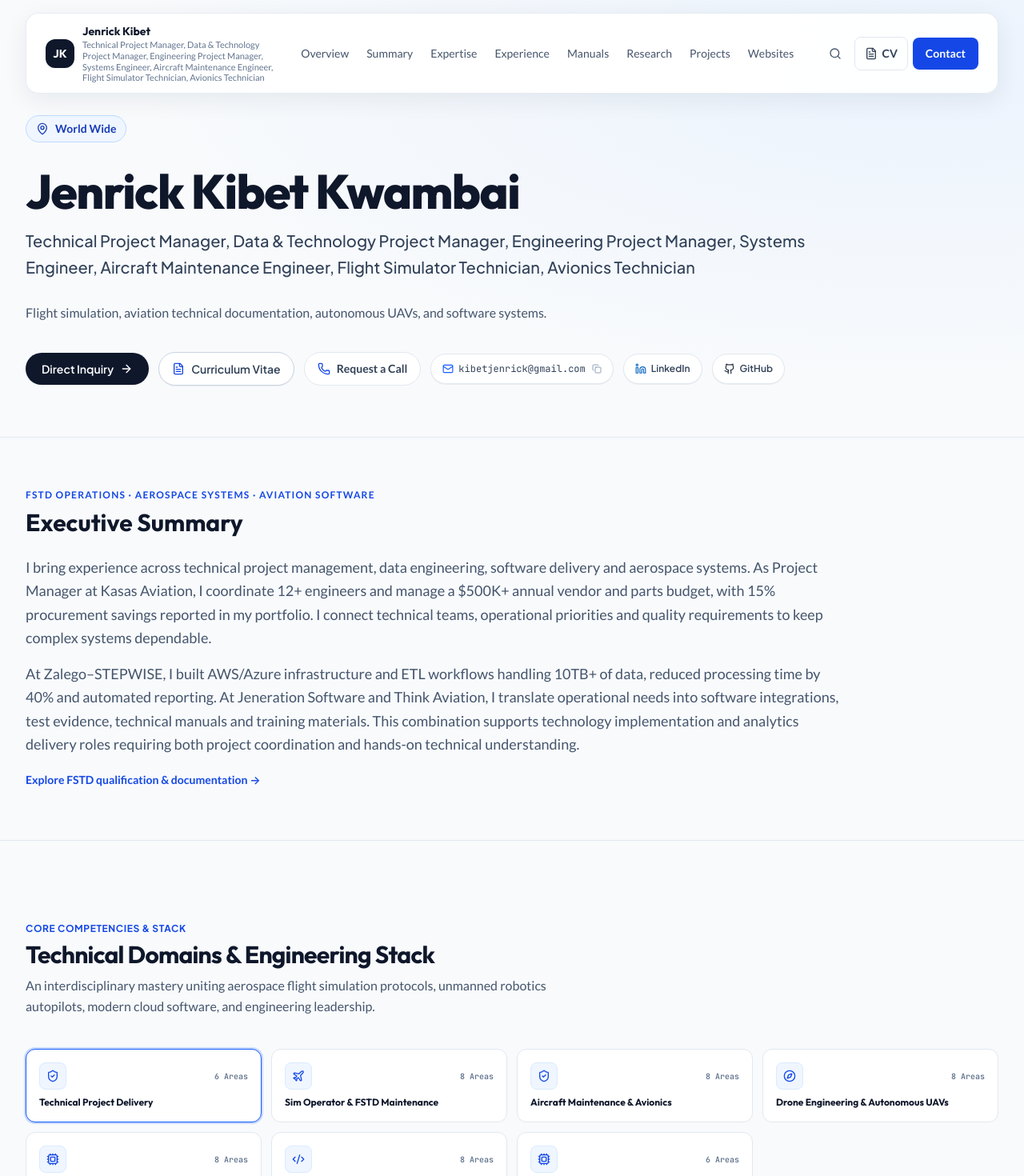
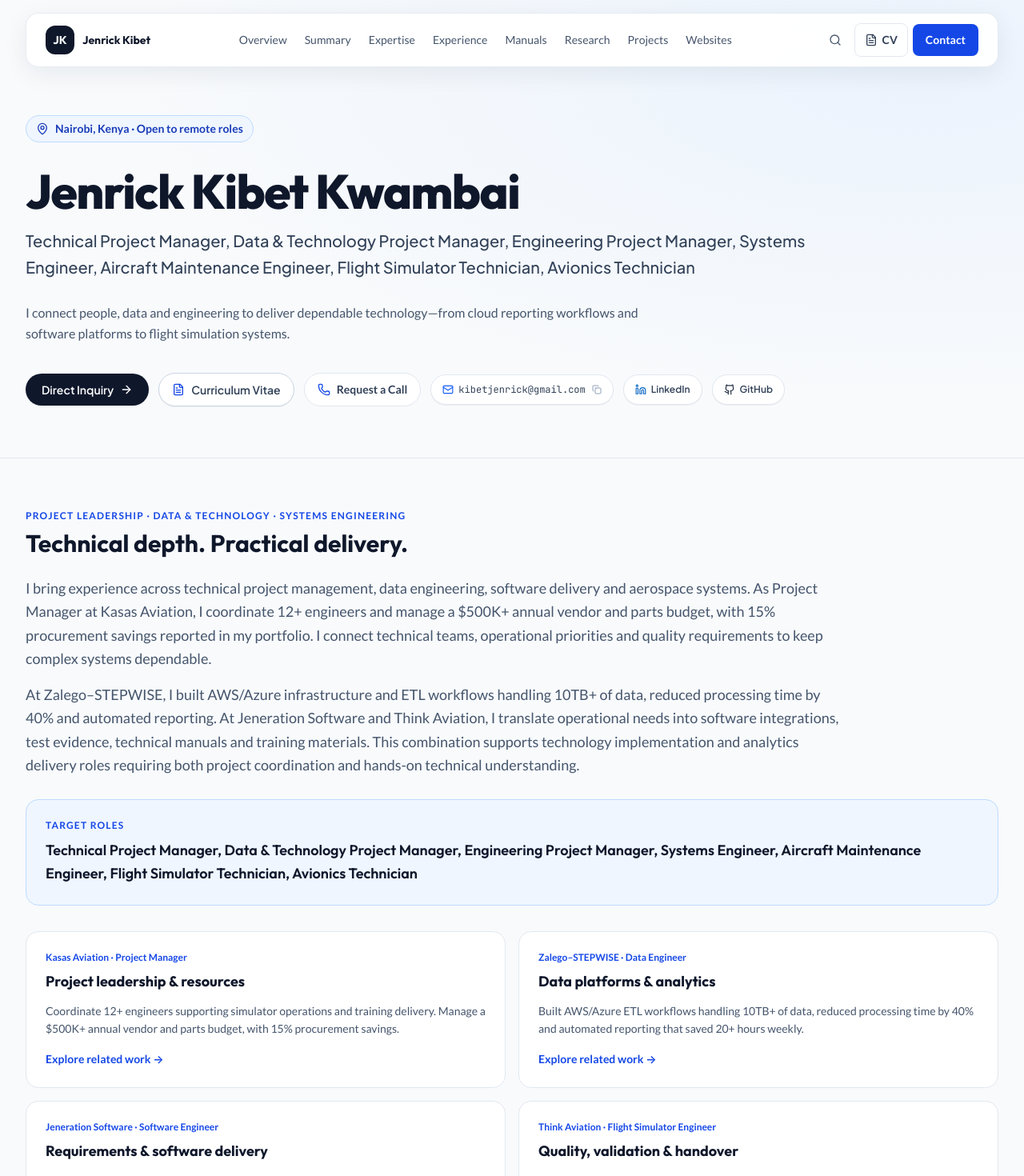
Before and after one commit to kibetKwambai/Jenrick-Kibet-Kwambai, a React (Vite) app: page / in a window 1280 px wide. Shown: the top 1470 px of the page at 80% size. Built offline with nearby package versions, Linux system fonts and the light colour scheme.

Commit message:
Improve project manager positioning
Remove the role summary from the navigation brand and publish the JD-aligned hero, professional summary, skills, experience and CV updates.

```diff
--- a/src/components/ExperienceTimeline.tsx
+++ b/src/components/ExperienceTimeline.tsx
@@ -55,7 +55,7 @@ export const ExperienceTimeline: React.FC<ExperienceTimelineProps> = ({ onSelect
             Work Experience & Systems Leadership
           </h2>
           <p className="font-body text-sm sm:text-base text-slate-600 mt-2 max-w-2xl leading-relaxed">
-            Spanning commercial aviation flight simulation training devices (FSTD), Kenya Defense Forces (DEFTEC) jet turbine engines, police airwing fleet maintenance, and autonomous UAV flight controllers.
+            Project leadership, cloud data engineering, software implementation and aviation systems—supported by earlier research, commercial and maintenance roles.
           </p>
         </div>
 
--- a/src/components/Hero.tsx
+++ b/src/components/Hero.tsx
@@ -30,7 +30,7 @@ export const Hero: React.FC<HeroProps> = ({ onOpenContact, onOpenResume }) => {
   return (
     <section id="overview" className="pt-28 sm:pt-36 pb-12 sm:pb-16 px-4 sm:px-6 lg:px-8 max-w-[102.4rem] mx-auto">
       <div className="space-y-7">
-        <span className="inline-flex items-center gap-2 rounded-full border border-blue-200 bg-blue-50 px-3 py-1.5 text-sm font-semibold text-blue-800"><MapPin className="h-4 w-4" aria-hidden="true" />World Wide</span>
+        <span className="inline-flex items-center gap-2 rounded-full border border-blue-200 bg-blue-50 px-3 py-1.5 text-sm font-semibold text-blue-800"><MapPin className="h-4 w-4" aria-hidden="true" />Nairobi, Kenya · Open to remote roles</span>
 
         {/* Executive Headline in Outfit font */}
         <div className="space-y-3">
@@ -42,7 +42,7 @@ export const Hero: React.FC<HeroProps> = ({ onOpenContact, onOpenResume }) => {
           </p>
         </div>
 
-        <p className="font-body text-base text-slate-600 max-w-3xl leading-relaxed">Flight simulation, aviation technical documentation, autonomous UAVs, and software systems.</p>
+        <p className="font-body text-base text-slate-600 max-w-3xl leading-relaxed">I connect people, data and engineering to deliver dependable technology—from cloud reporting workflows and software platforms to flight simulation systems.</p>
 
         {/* Action Group */}
         <div className="pt-2 flex flex-wrap items-center gap-3">
--- a/src/components/Navbar.tsx
+++ b/src/components/Navbar.tsx
@@ -1,6 +1,5 @@
 import React,{useState,useEffect} from 'react';
 import {Menu,X,FileText,Search,ArrowUpRight} from 'lucide-react';
-import {PROFILE_INFO} from '../data/profileData';
 import {useDialogFocus} from './useDialogFocus';
 const links=[['Overview','overview'],['Summary','summary'],['Expertise','skills'],['Experience','experience'],['Manuals','technical-manuals'],['Research','publications'],['Projects','projects'],['Websites','websites']];
 export const Navbar:React.FC<{onOpenContact:()=>void;onOpenResume:()=>void;onOpenCommandPalette:()=>void}>=({onOpenContact,onOpenResume,onOpenCommandPalette})=>{
@@ -11,7 +10,7 @@ export const Navbar:React.FC<{onOpenContact:()=>void;onOpenResume:()=>void;onOpe
   return <header className="fixed top-0 inset-x-0 z-50 px-3 sm:px-6 lg:px-8 pt-3 sm:pt-4">
     {open&&<div className="fixed inset-0 bg-slate-950/40 backdrop-blur-sm xl:hidden" onClick={()=>setOpen(false)} aria-hidden="true"/>}
     <div className="relative max-w-[102.4rem] mx-auto"><div className="flex items-center justify-between gap-3 rounded-2xl border border-slate-200/80 bg-white/95 backdrop-blur-xl px-4 sm:px-6 py-3 shadow-[0_8px_30px_rgba(15,23,42,0.07)]">
-      <a href="#overview" onClick={e=>{e.preventDefault();navigate('overview');}} id="nav-brand-link" className="flex items-center gap-2.5 min-w-0"><span className="flex items-center justify-center w-9 h-9 shrink-0 rounded-xl bg-slate-900 text-white font-heading font-bold text-sm">JK</span><span className="min-w-0"><span className="block font-heading font-bold text-sm text-slate-900">Jenrick Kibet</span><span className="hidden sm:block text-[11px] leading-tight text-slate-500 max-w-[240px]">{PROFILE_INFO.headline}</span></span></a>
+      <a href="#overview" onClick={e=>{e.preventDefault();navigate('overview');}} id="nav-brand-link" className="flex items-center gap-2.5 min-w-0"><span className="flex items-center justify-center w-9 h-9 shrink-0 rounded-xl bg-slate-900 text-white font-heading font-bold text-sm">JK</span><span className="block font-heading font-bold text-sm text-slate-900">Jenrick Kibet</span></a>
       <nav aria-label="Main navigation" className="hidden xl:flex items-center gap-0.5">{links.map(([label,id])=><button key={id} onClick={()=>navigate(id)} className="text-sm px-2.5 py-2 rounded-lg text-slate-600 hover:bg-slate-100 hover:text-slate-950">{label}</button>)}</nav>
       <div className="flex items-center gap-1.5"><button onClick={onOpenCommandPalette} aria-label="Search profile" className="hidden sm:block p-2.5 text-slate-600 hover:bg-slate-100 rounded-lg"><Search className="w-4 h-4"/></button><button onClick={onOpenResume} className="hidden sm:inline-flex items-center gap-1.5 px-3 py-2.5 rounded-lg border border-slate-200 text-sm font-semibold text-slate-700"><FileText className="w-4 h-4"/>CV</button><button onClick={onOpenContact} className="px-3 sm:px-4 py-2.5 rounded-lg bg-blue-700 hover:bg-blue-800 text-white text-sm font-semibold">Contact</button><button aria-expanded={open} aria-controls="mobile-navigation" aria-label={open?'Close navigation menu':'Open navigation menu'} onClick={()=>setOpen(!open)} className="xl:hidden p-2.5 rounded-lg text-slate-800 hover:bg-slate-100">{open?<X className="w-5 h-5"/>:<Menu className="w-5 h-5"/>}</button></div>
     </div>
--- a/src/components/ProfessionalSummary.tsx
+++ b/src/components/ProfessionalSummary.tsx
@@ -1,3 +1,50 @@
 import React from 'react';
-import {EXECUTIVE_SUMMARY,HYBRID_SUMMARY} from '../data/careerContent';
-export const ProfessionalSummary:React.FC=()=> <section id="summary" className="py-12 sm:py-16 px-4 sm:px-6 lg:px-8 max-w-[102.4rem] mx-auto border-t border-slate-200 scroll-mt-28"><p className="text-xs font-bold uppercase tracking-widest text-blue-700">FSTD Operations · Aerospace Systems · Aviation Software</p><h2 className="font-heading text-2xl sm:text-3xl font-bold text-slate-900 mt-2">Executive Summary</h2><div className="max-w-5xl space-y-4 mt-6 text-base sm:text-lg leading-relaxed text-slate-600"><p>{EXECUTIVE_SUMMARY}</p><p>{HYBRID_SUMMARY}</p></div><a href="#technical-manuals" className="inline-block mt-5 text-sm font-semibold text-blue-700">Explore FSTD qualification & documentation →</a></section>;
+import { EXECUTIVE_SUMMARY, HYBRID_SUMMARY } from '../data/careerContent';
+
+const deliveryEvidence = [
+  { title: 'Project leadership & resources', source: 'Kasas Aviation · Project Manager', text: 'Coordinate 12+ engineers supporting simulator operations and training delivery. Manage a $500K+ annual vendor and parts budget, with 15% procurement savings.', href: '#experience' },
+  { title: 'Data platforms & analytics', source: 'Zalego–STEPWISE · Data Engineer', text: 'Built AWS/Azure ETL workflows handling 10TB+ of data, reduced processing time by 40% and automated reporting that saved 20+ hours weekly.', href: '#experience' },
+  { title: 'Requirements & software delivery', source: 'Jeneration Software · Software Engineer', text: 'Translate operational needs into scheduling tools, e-learning workflows, AI–website integrations and embedded telemetry interfaces.', href: '#websites' },
+  { title: 'Quality, validation & handover', source: 'Think Aviation · Flight Simulator Engineer', text: 'Support QTG preparation and qualification activities with technical records, maintenance programmes, test evidence, manuals and instructor training.', href: '#technical-manuals' }
+];
+
+const deliveryApproach = [
+  { title: 'Define & plan', text: 'Agree the charter, roadmap, scope, schedule, budget, resource owners and measurable KPIs. Capture business requirements in a BRD and link them to functional specifications, technical designs and acceptance criteria.' },
+  { title: 'Govern & communicate', text: 'Use a weekly RAID log, dependency tracking and change control. Tailor weekly team updates and monthly dashboards to delivery needs; agree escalation paths and Steering Committee reviews with the sponsor.' },
+  { title: 'Validate & transition', text: 'Track vendor deliverables and SLA expectations. Plan integration testing and UAT against requirements, resolve defects before sign-off, and hand over runbooks, training, ownership and lessons learned.' }
+];
+
+export const ProfessionalSummary: React.FC = () => (
+  <section id="summary" className="py-12 sm:py-16 px-4 sm:px-6 lg:px-8 max-w-[102.4rem] mx-auto border-t border-slate-200 scroll-mt-28">
+    <p className="text-xs font-bold uppercase tracking-widest text-blue-700">Project Leadership · Data & Technology · Systems Engineering</p>
+    <h2 className="font-heading text-2xl sm:text-3xl font-bold text-slate-900 mt-2">Technical depth. Practical delivery.</h2>
+    <div className="max-w-5xl space-y-4 mt-6 text-base sm:text-lg leading-relaxed text-slate-600">
+      <p>{EXECUTIVE_SUMMARY}</p>
+      <p>{HYBRID_SUMMARY}</p>
+    </div>
+    <div className="mt-7 rounded-2xl border border-blue-200 bg-blue-50 p-5 sm:p-6">
+      <p className="text-xs font-bold uppercase tracking-widest text-blue-700">Target Roles</p>
+      <p className="font-heading text-base sm:text-lg font-semibold leading-relaxed text-slate-900 mt-2">
+        Technical Project Manager, Data &amp; Technology Project Manager, Engineering Project Manager, Systems Engineer, Aircraft Maintenance Engineer, Flight Simulator Technician, Avionics Technician
+      </p>
+    </div>
+    <div className="mt-8 grid grid-cols-1 md:grid-cols-2 gap-4">
+      {deliveryEvidence.map(item => (
+        <article key={item.title} className="rounded-2xl border border-slate-200 bg-white p-5 sm:p-6">
+          <p className="text-xs font-semibold text-blue-700">{item.source}</p>
+          <h3 className="font-heading text-lg font-bold text-slate-900 mt-2">{item.title}</h3>
+          <p className="text-sm leading-relaxed text-slate-600 mt-3">{item.text}</p>
+          <a href={item.href} className="inline-block mt-4 text-sm font-semibold text-blue-700 hover:underline">Explore related work <span aria-hidden="true">→</span></a>
+        </article>
+      ))}
+    </div>
+    <details className="mt-6 rounded-2xl border border-slate-200 bg-white p-5 sm:p-6">
+      <summary className="cursor-pointer font-heading text-lg font-bold text-slate-900">How I would structure a data & technology project</summary>
+      <p className="text-sm leading-relaxed text-slate-600 mt-4">My proposed delivery framework for a new assignment, building on my engineering, data and software background.</p>
+      <div className="grid grid-cols-1 lg:grid-cols-3 gap-6 mt-5">
+        {deliveryApproach.map((item, index) => <div key={item.title}><p className="text-xs font-semibold text-blue-700">0{index + 1}</p><h3 className="font-heading font-bold text-slate-900 mt-1">{item.title}</h3><p className="text-sm leading-relaxed text-slate-600 mt-2">{item.text}</p></div>)}
+      </div>
+      <p className="text-sm leading-relaxed text-slate-600 mt-5 border-t border-slate-200 pt-4">For BI/Power BI workstreams, I would coordinate specialist developers around agreed data quality checks and acceptance criteria. For donor reporting, GDPR, HIPAA or local privacy obligations, I would confirm applicable requirements with the organisation’s governance and compliance specialists.</p>
+    </details>
+  </section>
+);
--- a/src/components/ResumeModal.tsx
+++ b/src/components/ResumeModal.tsx
@@ -9,7 +9,7 @@ export const ResumeDocument:React.FC=()=> <div className="cv-document">
   <article className="cv-page"><header className="cv-heading"><h1>JENRICK KIBET KWAMBAI</h1><p className="cv-headline">{PROFILE_INFO.headline}</p><p>{PROFILE_INFO.email} · {PROFILE_INFO.location}</p><p><a href="https://kibetkwambai.github.io/Jenrick-Kibet-Kwambai/">kibetkwambai.github.io/Jenrick-Kibet-Kwambai</a> · linkedin.com/in/jenrickkibet</p></header>
     <section><h2>Professional Profile</h2><p>{EXECUTIVE_SUMMARY}</p></section>
     <section><h2>Professional Experience</h2>{EXPERIENCES.slice(0,5).map(e=><div className="cv-role" key={e.id}><div className="cv-role-title"><h3>{e.role}</h3><span>{e.period}</span></div><p className="cv-company">{e.company}</p><ul>{e.highlights.slice(0,3).map(b=><li key={b}>{b}</li>)}</ul></div>)}</section>
-    <section><h2>Core Expertise</h2><p>Flight simulation systems · FSTD maintenance & troubleshooting · QTG development · Technical manual authoring · Qualification evidence · Aerospace research · UAV systems · Software engineering · Website development</p></section>
+    <section><h2>Core Expertise</h2><p>Technical project coordination · Vendor & budget management · Requirements & solution design · AWS/Azure ETL · SQL & Python · Automated reporting · Systems testing · QTG & compliance documentation</p></section>
     <footer className="cv-page-footer">Jenrick Kibet Kwambai · Curriculum Vitae <span>1 / 2</span></footer>
   </article>
   <article className="cv-page"><header className="cv-continuation">JENRICK KIBET KWAMBAI <span>Technical Portfolio & Qualifications</span></header>
--- a/src/components/SkillsMatrix.tsx
+++ b/src/components/SkillsMatrix.tsx
@@ -29,10 +29,10 @@ export const SkillsMatrix: React.FC = () => {
           Core Competencies & Stack
         </span>
         <h2 className="font-heading text-2xl sm:text-3xl font-bold tracking-tight text-slate-900 mt-1">
-          Technical Domains & Engineering Stack
+          Project Delivery & Technical Expertise
         </h2>
         <p className="font-body text-sm sm:text-base text-slate-600 mt-2 max-w-2xl leading-relaxed">
-          An interdisciplinary mastery uniting aerospace flight simulation protocols, unmanned robotics autopilots, modern cloud software, and engineering leadership.
+          Project coordination backed by hands-on data engineering, software development, systems validation and aviation operations.
         </p>
       </div>
 
```
